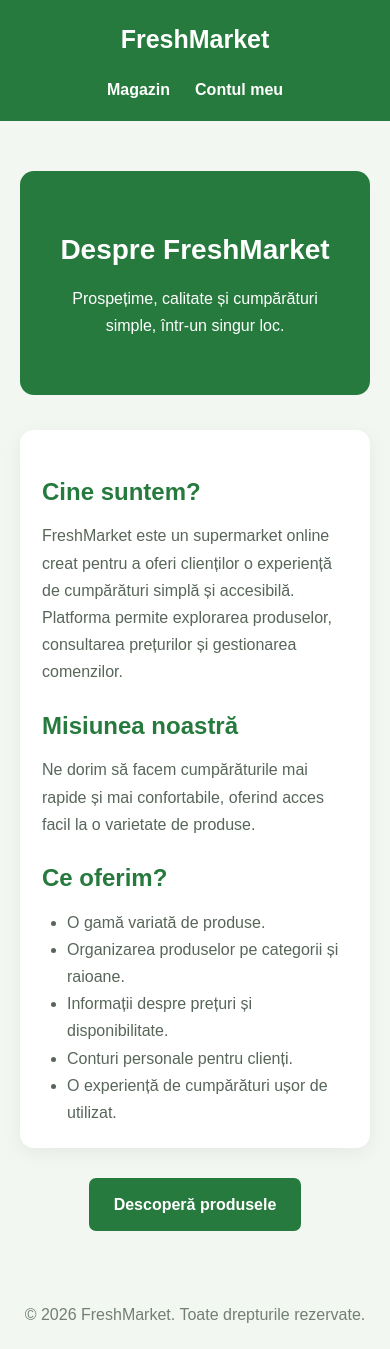
After one commit to EcaterinaMihaela/Gestiune_supermarket, a Django app: page /despre-noi/ in a window 390 px wide. The commit adds this page. Run offline with Django 5.2, Linux system fonts and the light colour scheme; parts of the project's set-up code (start-up, migrations or seed data) failed here and were passed over.

Commit message:
contul-meu si fix in nav bar+abous us page

```diff
--- a/config/urls.py
+++ b/config/urls.py
@@ -45,6 +45,7 @@ urlpatterns = [
         name="logout"
     ),
     path("contul-meu/", views.contul_meu, name="contul_meu"),
+    path("despre-noi/", views.despre_noi, name="despre_noi"),
 ]
 
 if settings.DEBUG:
--- /dev/null
+++ b/supermarket_online/static/supermarket_online/css/despre_noi.css
@@ -0,0 +1,117 @@
+
+* {
+    margin: 0;
+    padding: 0;
+    box-sizing: border-box;
+}
+
+body {
+    font-family: Arial, sans-serif;
+    background: #f3f7f2;
+    color: #263b2b;
+    line-height: 1.7;
+}
+
+.site-header {
+    background: #267a3d;
+    padding: 18px 7%;
+    display: flex;
+    justify-content: space-between;
+    align-items: center;
+}
+
+.logo {
+    color: white;
+    font-size: 25px;
+    font-weight: bold;
+    text-decoration: none;
+}
+
+.site-header nav {
+    display: flex;
+    gap: 25px;
+}
+
+.site-header nav a {
+    color: white;
+    text-decoration: none;
+    font-weight: bold;
+}
+
+.about-container {
+    max-width: 950px;
+    margin: 50px auto;
+    padding: 0 20px;
+    text-align: center;
+}
+
+.about-hero {
+    background: #267a3d;
+    color: white;
+    padding: 55px 25px;
+    border-radius: 14px;
+    margin-bottom: 35px;
+}
+
+.about-hero h1 {
+    font-size: 36px;
+    margin-bottom: 12px;
+}
+
+.about-content {
+    background: white;
+    padding: 35px;
+    border-radius: 14px;
+    text-align: left;
+    box-shadow: 0 5px 20px rgba(0,0,0,0.06);
+}
+
+.about-content h2 {
+    color: #267a3d;
+    margin: 20px 0 10px;
+}
+
+.about-content p,
+.about-content li {
+    color: #58665a;
+}
+
+.about-content ul {
+    padding-left: 25px;
+}
+
+.back-button {
+    display: inline-block;
+    margin-top: 30px;
+    padding: 13px 25px;
+    background: #267a3d;
+    color: white;
+    text-decoration: none;
+    border-radius: 7px;
+    font-weight: bold;
+}
+
+.back-button:hover {
+    background: #1d6030;
+}
+
+footer {
+    text-align: center;
+    padding: 20px;
+    color: #718071;
+}
+
+@media (max-width: 600px) {
+    .site-header {
+        flex-direction: column;
+        gap: 15px;
+    }
+
+    .about-hero h1 {
+        font-size: 28px;
+    }
+
+    .about-content {
+        padding: 22px;
+    }
+}
--- /dev/null
+++ b/supermarket_online/templates/supermarket_online/despre_noi.html
@@ -0,0 +1,65 @@
+
+{% load static %}
+<!DOCTYPE html>
+<html lang="ro">
+<head>
+    <meta charset="UTF-8">
+    <meta name="viewport" content="width=device-width, initial-scale=1.0">
+    <title>Despre noi - FreshMarket</title>
+    <link rel="stylesheet" href="{% static 'supermarket_online/css/despre_noi.css' %}">
+</head>
+<body>
+
+<header class="site-header">
+    <a href="{% url 'lista_produse' %}" class="logo">FreshMarket</a>
+
+    <nav>
+        <a href="{% url 'lista_produse' %}">Magazin</a>
+        <a href="{% url 'contul_meu' %}">Contul meu</a>
+    </nav>
+</header>
+
+<main class="about-container">
+
+    <section class="about-hero">
+        <h1>Despre FreshMarket</h1>
+        <p>Prospețime, calitate și cumpărături simple, într-un singur loc.</p>
+    </section>
+
+    <section class="about-content">
+        <h2>Cine suntem?</h2>
+        <p>
+            FreshMarket este un supermarket online creat pentru a oferi
+            clienților o experiență de cumpărături simplă și accesibilă.
+            Platforma permite explorarea produselor, consultarea prețurilor
+            și gestionarea comenzilor.
+        </p>
+
+        <h2>Misiunea noastră</h2>
+        <p>
+            Ne dorim să facem cumpărăturile mai rapide și mai confortabile,
+            oferind acces facil la o varietate de produse.
+        </p>
+
+        <h2>Ce oferim?</h2>
+        <ul>
+            <li>O gamă variată de produse.</li>
+            <li>Organizarea produselor pe categorii și raioane.</li>
+            <li>Informații despre prețuri și disponibilitate.</li>
+            <li>Conturi personale pentru clienți.</li>
+            <li>O experiență de cumpărături ușor de utilizat.</li>
+        </ul>
+    </section>
+
+    <a href="{% url 'lista_produse' %}" class="back-button">
+        Descoperă produsele
+    </a>
+
+</main>
+
+<footer>
+    <p>&copy; 2026 FreshMarket. Toate drepturile rezervate.</p>
+</footer>
+
+</body>
+</html>
--- a/supermarket_online/views.py
+++ b/supermarket_online/views.py
@@ -294,3 +294,9 @@ def contul_meu(request):
         "supermarket_online/contul_meu.html",
         {"form": form}
     )
+
+def despre_noi(request):
+    return render(
+        request,
+        "supermarket_online/despre_noi.html"
+    )
```
Also changed, not shown: supermarket_online/static/supermarket_online/css/produse.css (+75 -69 lines), supermarket_online/templates/supermarket_online/produse.html (+12 -15 lines).
